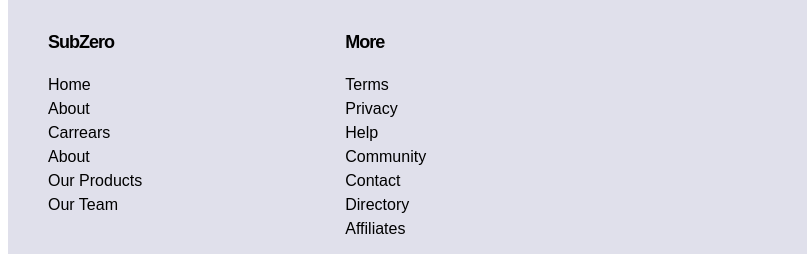
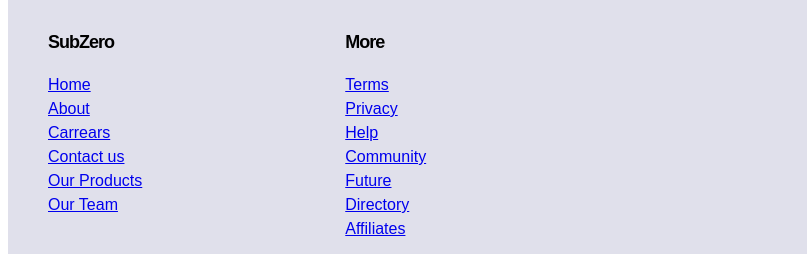
Before and after one commit to htmlearn/sobztech, a plain HTML site: page index.html in a window 1280 px wide. Shown: the part 344-598 px from the top of the page, 0-807 px from the left. Drawn offline with Linux system fonts and the light colour scheme.

Commit message:
Update index.html

```diff
--- a/index.html
+++ b/index.html
@@ -22,30 +22,29 @@
         <footer>
             <ul class="le">
                 <h5>SubZero</h5>
-                <li>Home</li>
-                <li>About</li>
-                <li>Carrears</li>
-                <li>About</li>
-                <li>Our Products</li>
-                <li>Our Team</li>
+                <li><a href="#">Home</a></li>
+                <li><a href="#">About</a></li>
+                <li><a href="#">Carrears</a></li>
+                <li><a href="#">Contact us</a></li>
+                <li><a href="#">Our Products</a></li>
+                <li><a href="#">Our Team</a></li>
             </ul>
             <ul class="ri">
                 <h5>More</h5>
-                <li>Terms</li>
-                <li>Privacy</li>
-                <li>Help</li>
-                <li>Community</li>
-                <li>Contact</li>
-                <li>Directory</li>
-                <li>Affiliates</li>
+                <li><a href="#">Terms</a></li>
+                <li><a href="#">Privacy</a></li>
+                <li><a href="#">Help</a></li>
+                <li><a href="#">Community</a></li>
+                <li><a href="#">Future</a></li>
+                <li><a href="#">Directory</a></li>
+                <li><a href="#">Affiliates</a></li>
             </ul>
             <div class="mob">
                 <h5>Mobile Apps</h5>
                 <a href="#"><img src="https://d3njjcbhbojbot.cloudfront.net/web/images/icons/download_on_the_app_store_badge_en.svg" alt="Playstore logo"></a>
             </div>
-            <div class="c">© 2020 SubZero Technologies Inc. All rights reserved.
+            <div class="c">&copy; 2020 SubZero Technologies Inc. All rights reserved.
             </div>
-
         </footer>
     </body>
 </html>
```
